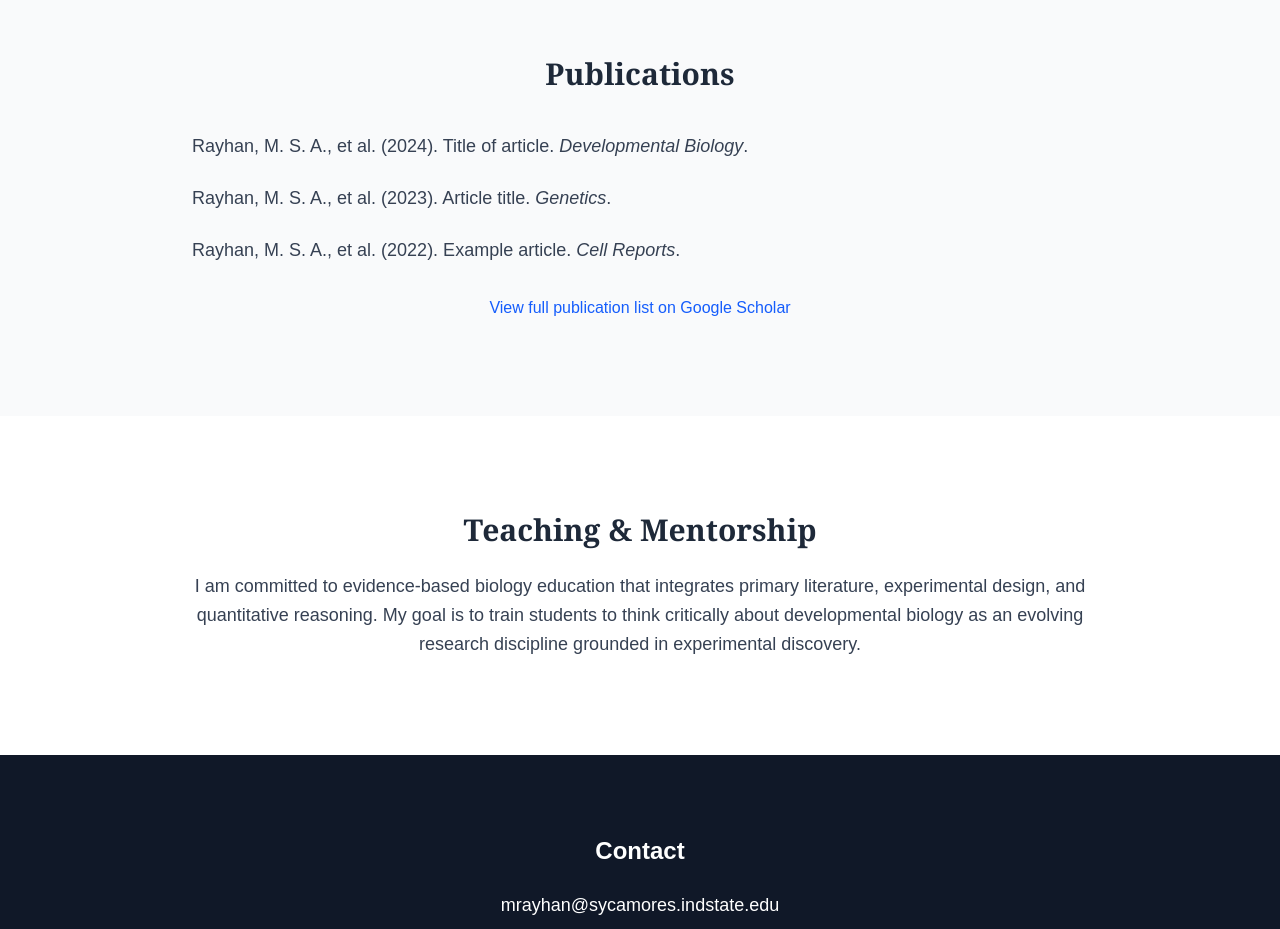
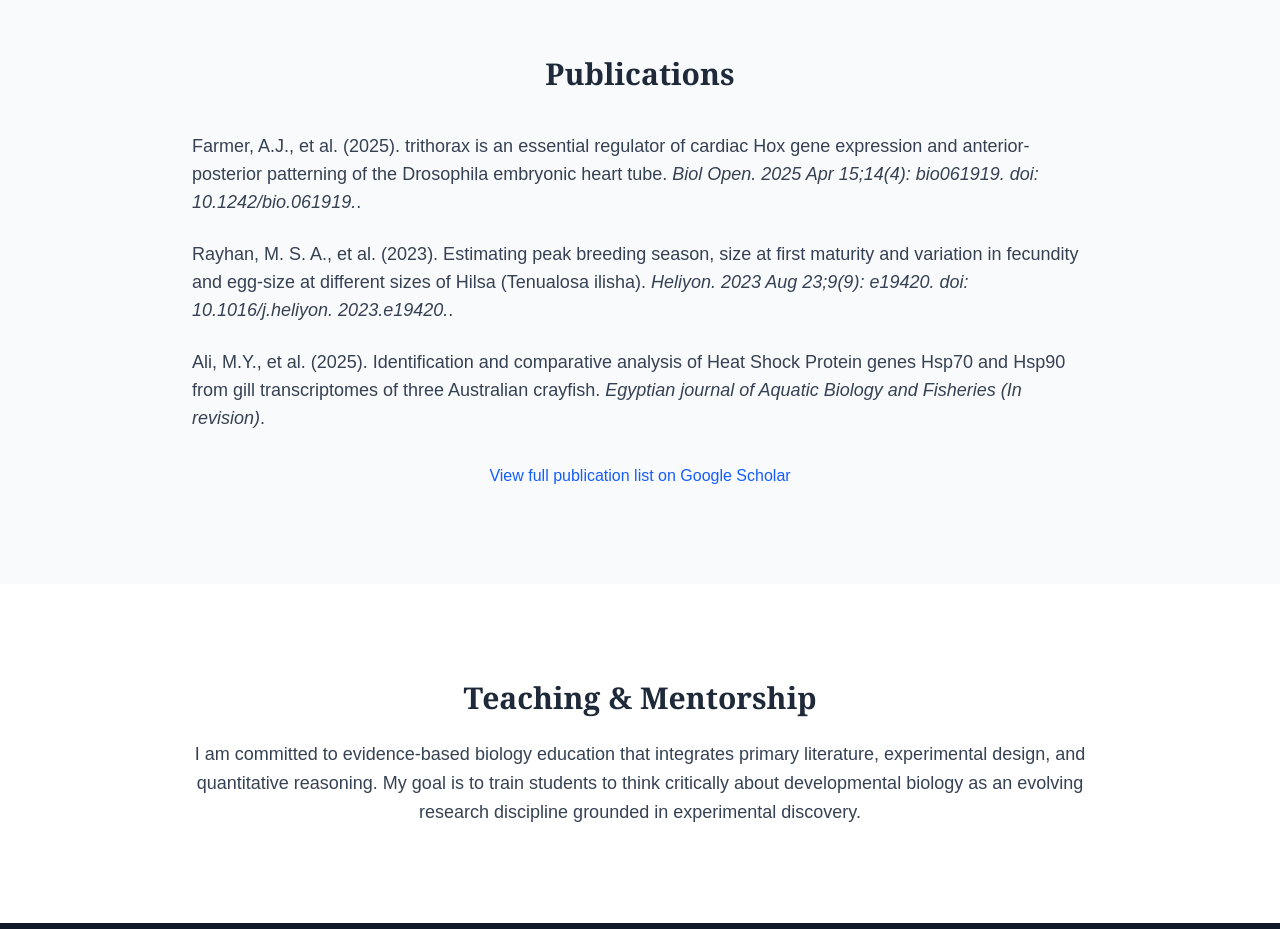
Before and after one commit to rayhanku15/academic-website, a Next.js app: page / in a window 1280 px wide. Shown: the part 1580-2509 px from the top of the page. Built offline with nearby package versions, Linux system fonts and the light colour scheme.

Commit message:
website update

```diff
--- a/app/page.tsx
+++ b/app/page.tsx
@@ -158,18 +158,24 @@ export default function Home() {
           <ul className="mt-10 space-y-6 text-lg text-gray-700">
 
             <li>
-              Rayhan, M. S. A., et al. (2024). Title of article.
-              <em> Developmental Biology</em>.
+              Farmer, A.J., et al. (2025).  trithorax is an
+essential regulator of cardiac Hox gene expression and anterior-posterior patterning of the
+Drosophila embryonic heart tube.
+              <em> Biol Open. 2025 Apr 15;14(4): bio061919. doi:
+10.1242/bio.061919.</em>.
             </li>
 
             <li>
-              Rayhan, M. S. A., et al. (2023). Article title.
-              <em> Genetics</em>.
+              Rayhan, M. S. A., et al. (2023).  Estimating peak breeding season,
+size at first maturity and variation in fecundity and egg-size at different sizes of Hilsa (Tenualosa
+ilisha).
+              <em> Heliyon. 2023 Aug 23;9(9): e19420. doi: 10.1016/j.heliyon. 2023.e19420.</em>.
             </li>
 
             <li>
-              Rayhan, M. S. A., et al. (2022). Example article.
-              <em> Cell Reports</em>.
+              Ali, M.Y., et al. (2025). Identification and comparative analysis of Heat
+Shock Protein genes Hsp70 and Hsp90 from gill transcriptomes of three Australian crayfish.
+              <em> Egyptian journal of Aquatic Biology and Fisheries (In revision)</em>.
             </li>
 
           </ul>
```
